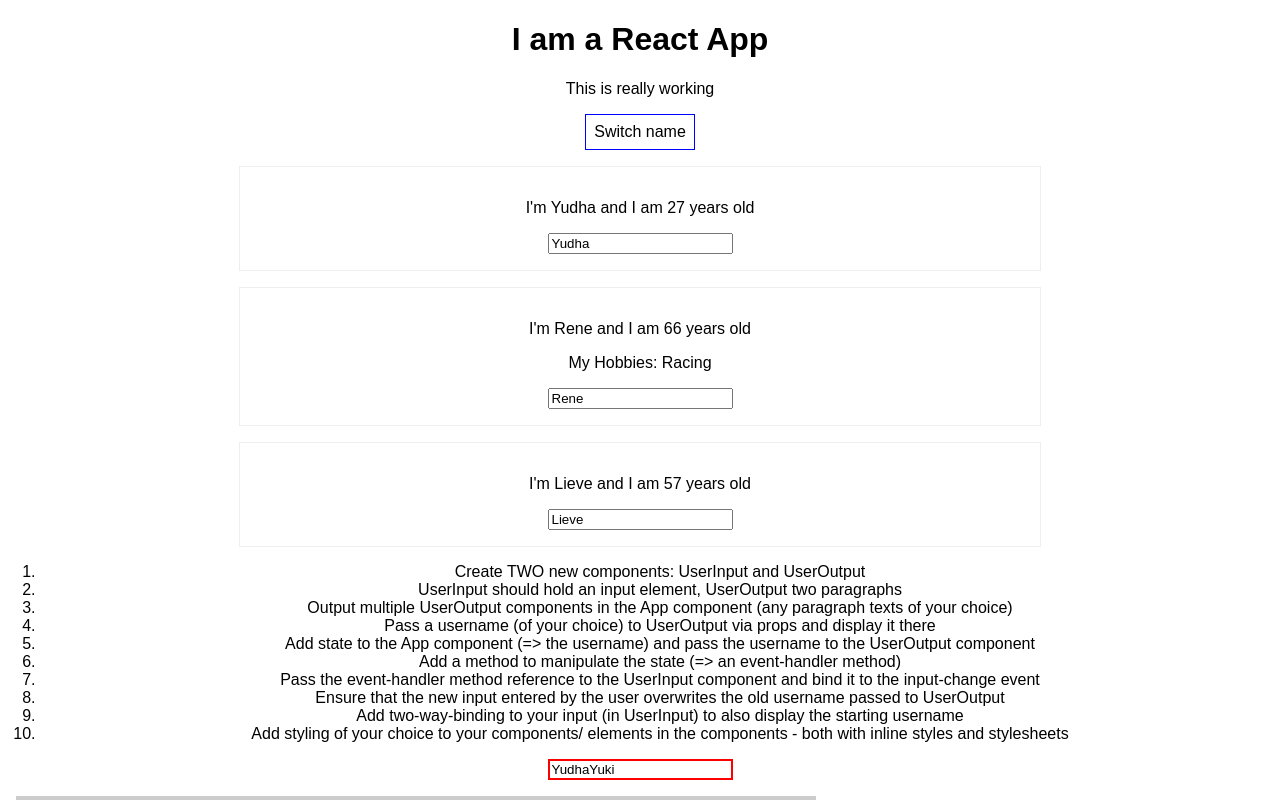
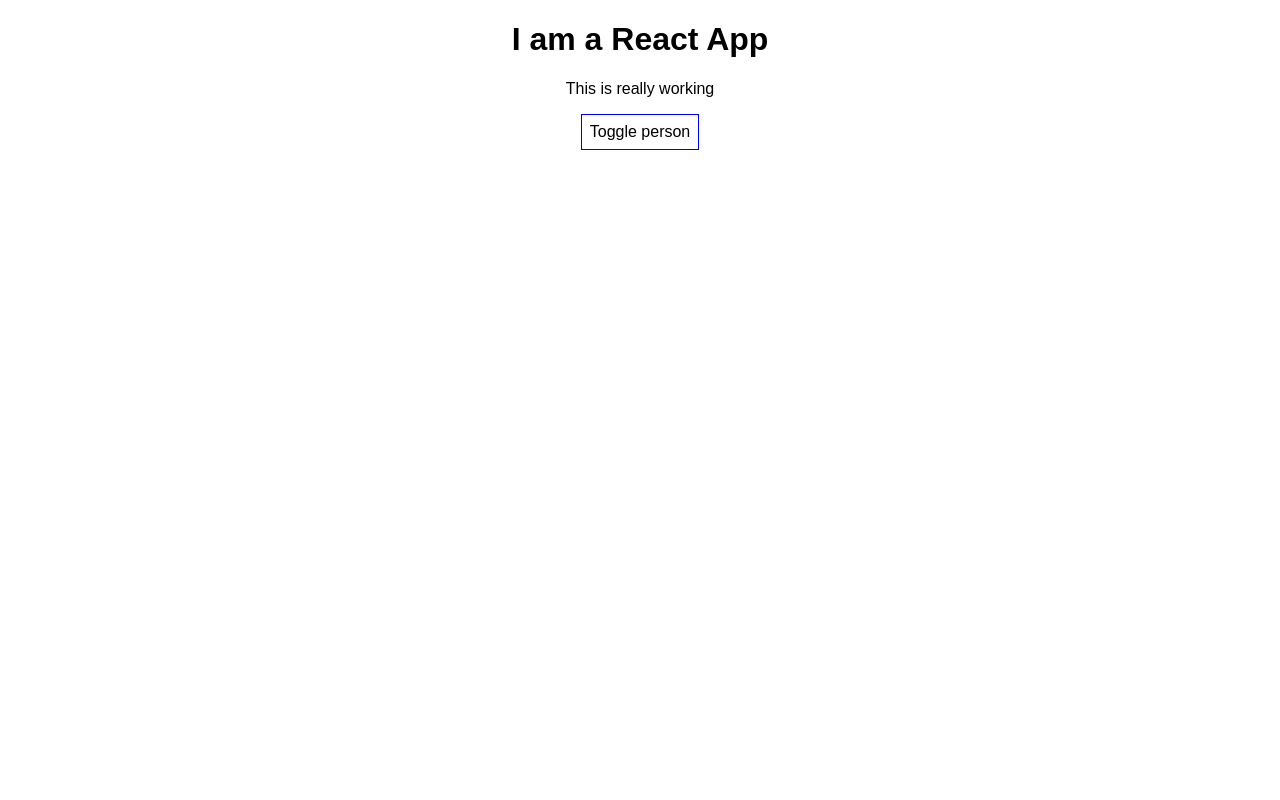
Before and after one commit to YudhaYuki/React-PART-I, a React (Create React App) app: page / in a window 1280 px wide. Shown: the top 800 px of the page. Built offline with nearby package versions, Linux system fonts and the light colour scheme.

Commit message:
Rendering Content Conditionally

```diff
--- a/src/App.js
+++ b/src/App.js
@@ -1,8 +1,6 @@
 import React, { Component } from 'react';
 import './App.css';
 import Person from './Person/Person';
-import UserInput from './UserInput/UserInput';
-import UserOutput from './UserOutput/UserOutput';
 
 
 
@@ -15,13 +13,9 @@
       { name: 'Rene', age: 66 },
       { name: 'Lieve', age: 57 }
     ],
-    otherState: 'Some other value'
-  }
+    otherState: 'Some other value',
+    showPersons: false
 
-  userNameChangeHandler = (event) => {
-    this.setState({
-      username: event.target.value
-    })
   }
 
   switchNameHandler = (newName) => {
@@ -46,6 +40,11 @@
     })
   }
 
+  togglePersonsHandler = () => {
+    const doesShow = this.state.showPersons;
+    this.setState({showPersons: !doesShow});
+  }
+
   render() {
     const style = {
       backgroundColor: 'white',
@@ -61,38 +60,25 @@
         <p>This is really working</p>
         <button
           style={style}
-          onClick={() => this.switchNameHandler('Wijaya!!!')}>Switch name</button>
+          onClick={this.togglePersonsHandler}>Toggle person</button>
+
+        {this.state.showPersons ?
+          <div>
             <Person
               name={this.state.persons[0].name}
               age={this.state.persons[0].age} />
+
             <Person
               name={this.state.persons[1].name}
               age={this.state.persons[1].age}
               click={this.switchNameHandler.bind(this, 'Ramadhona')}
               changed={this.nameChangeHandler} > My Hobbies: Racing </Person>
+
             <Person
               name={this.state.persons[2].name}
               age={this.state.persons[2].age} />
-
-        <ol>
-          <li>Create TWO new components: UserInput and UserOutput</li>
-          <li>UserInput should hold an input element, UserOutput two paragraphs</li>
-          <li>Output multiple UserOutput components in the App component (any paragraph texts of your choice)</li>
-          <li>Pass a username (of your choice) to UserOutput via props and display it there</li>
-          <li>Add state to the App component (=> the username) and pass the username to the UserOutput component</li>
-          <li>Add a method to manipulate the state (=> an event-handler method)</li>
-          <li>Pass the event-handler method reference to the UserInput component and bind it to the input-change event</li>
-          <li>Ensure that the new input entered by the user overwrites the old username passed to UserOutput</li>
-          <li>Add two-way-binding to your input (in UserInput) to also display the starting username</li>
-          <li>Add styling of your choice to your components/ elements in the components - both with inline styles and stylesheets</li>
-        </ol>
-
-        <UserInput
-          changed= {this.userNameChangeHandler}
-          currentName= {this.state.username} />
-        <UserOutput userName = {this.state.username} />
-        <UserOutput userName = {this.state.username} />
-        <UserOutput userName = 'Yudha' />
+          </div> : null
+        }
 
       </div>
     );
```
Lines whose indentation alone changed are shown as unchanged.
